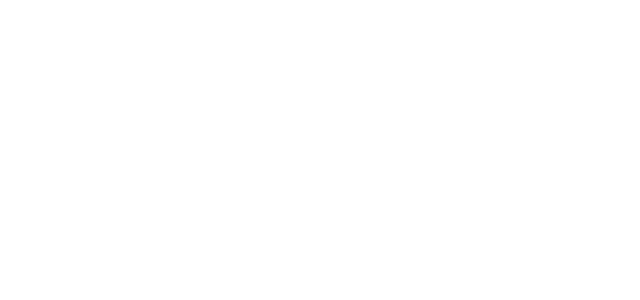
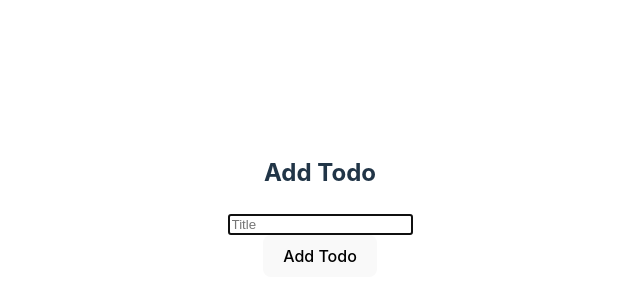
Before and after one commit to Zunaeed-Imran/React_TypeScript_Tutorial, a React (Vite) app: page / in a window 1280 px wide. Shown: the part 194-494 px from the top of the page, without its empty margins (320-960 px from the left). Built offline with nearby package versions, Linux system fonts and the light colour scheme.

Commit message:
todo - add new todo page add.

```diff
--- a/src/App.tsx
+++ b/src/App.tsx
@@ -1,6 +1,8 @@
 import { useState } from 'react';
 import './App.css'
 import Todos from './Components/Todos';
+import AddTodo from './Components/AddTodo';
+import { todoType } from './types/types';
 
 
 const todosData = [
@@ -40,8 +42,14 @@
     setTodos(filterTodos);
   }
 
+  const handleAddNewTodo = (newTodo: todoType) => {
+    console.log(newTodo);
+    setTodos((prevState) => [...prevState, newTodo]);
+  };
+
   return (
     <>
+      <AddTodo handleAddNewTodo={handleAddNewTodo} />
       <Todos todos={todos} handleDeleteTodo={handleDeleteTodo} />
     </>
   );
--- /dev/null
+++ b/src/Components/AddTodo.tsx
@@ -0,0 +1,44 @@
+import { ChangeEvent, FormEvent, useState } from "react";
+
+type Props = {
+  handleAddNewTodo: Function;
+};
+
+const AddTodo = (props: Props) => {
+
+  const [title, setTitle] = useState("");
+
+  const handleChange = (event: ChangeEvent<HTMLInputElement>) => {
+    setTitle(event.target.value)
+  }
+
+  const handleSubmit = (event: FormEvent<HTMLFormElement>) => {
+    event.preventDefault();
+    const newTodo = { id: new Date().getTime().toString(), title }
+    props.handleAddNewTodo(newTodo);
+    setTitle("");
+  }
+
+  return (
+    <>
+      <h2>Add Todo</h2>
+      <form onSubmit={handleSubmit}>
+        <div>
+          <input
+            type="text"
+            name="title"
+            id="title"
+            placeholder="Title"
+            value={title}
+            onChange={handleChange}
+            required
+            autoFocus />
+        </div>
+        <button type="submit">Add Todo</button>
+
+      </form>
+    </>
+  )
+}
+
+export default AddTodo;
```
Also changed, not shown: src/Components/Todo.tsx (line endings or trailing spaces), src/types/types.ts (line endings or trailing spaces).
